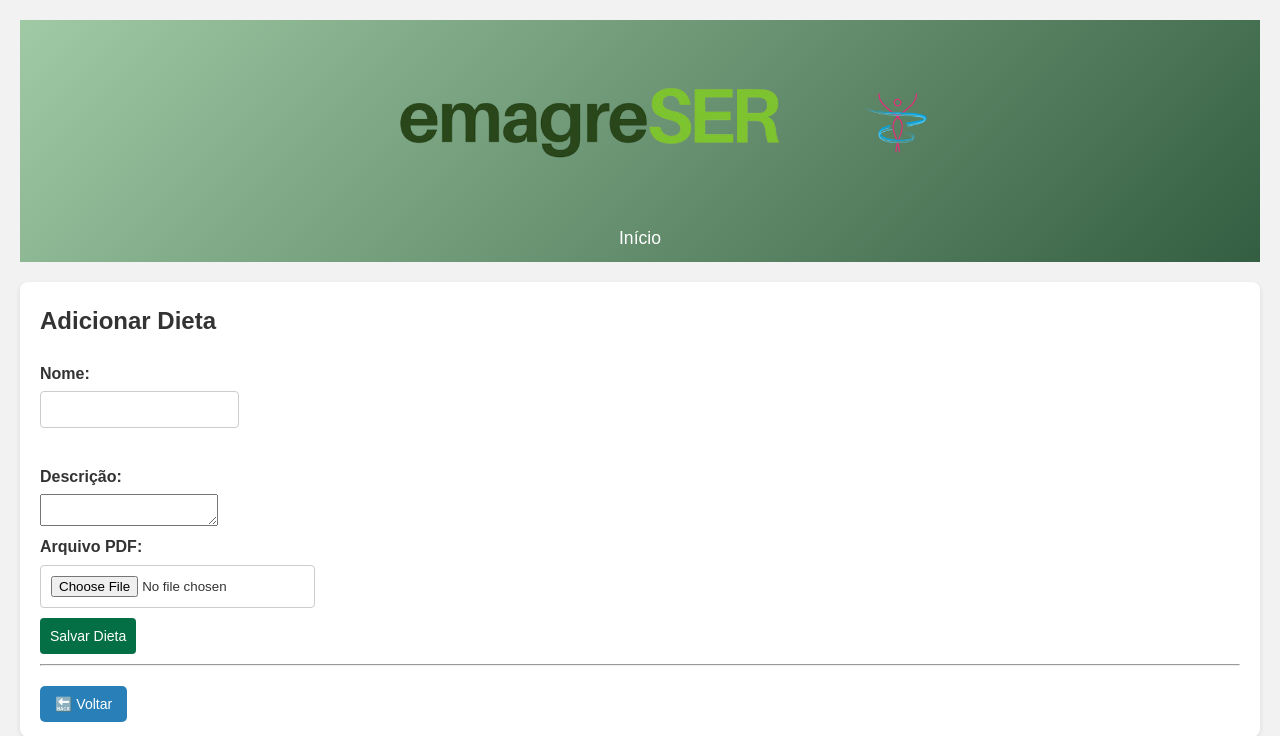
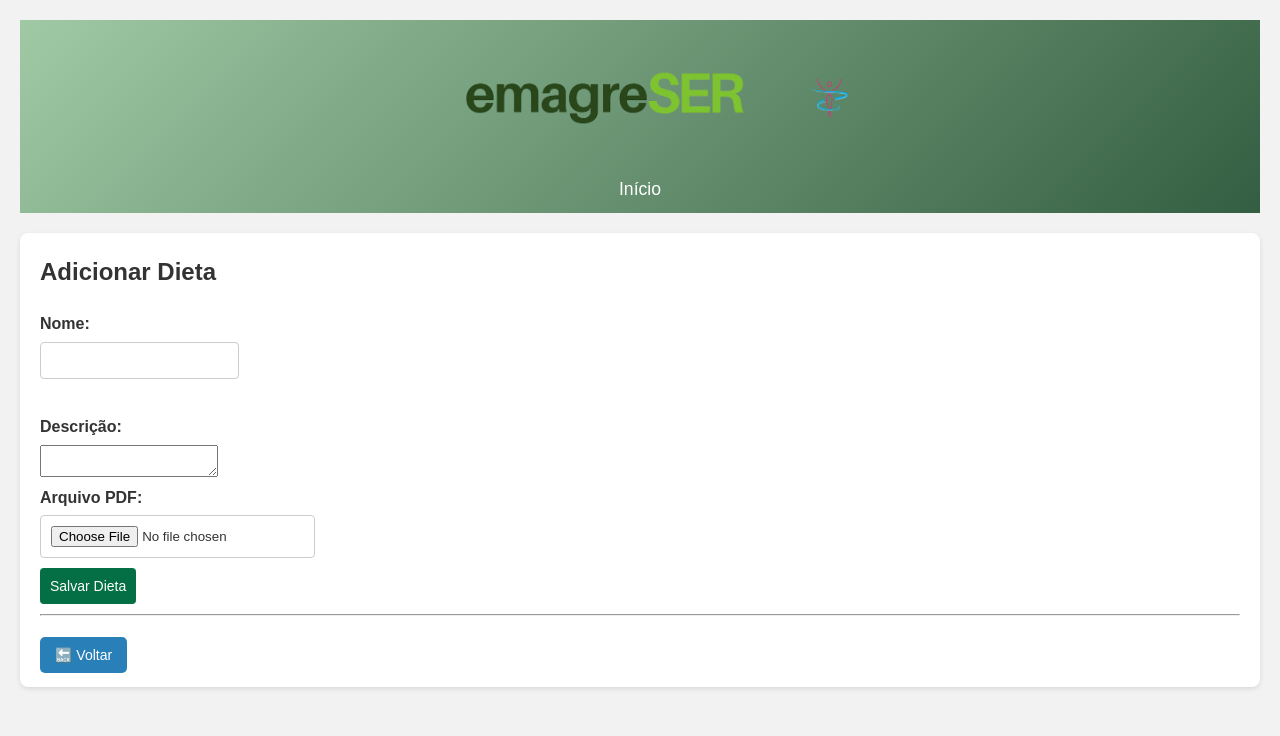
Before and after one commit to VandersonTorres/emagreSER-manager, a Flask app: template app/templates/admin/diets/add_diet.html in a window 1280 px wide. Shown: the top 736 px of the page. Run offline with Flask 3, Linux system fonts and the light colour scheme; the template is opened without the code that fills it, so the values that code supplies are empty, except form fields; form fields are guessed from the names that the template uses; parts of the project's set-up code (start-up, migrations or seed data) failed here and were passed over.

Commit message:
adding responsive imgs

```diff
--- a/app/templates/base.html
+++ b/app/templates/base.html
@@ -6,13 +6,19 @@
     <meta name="viewport" content="width=device-width, initial-scale=1.0">
     <title>EmagreSER</title>
     <link rel="stylesheet" type="text/css" href="{{ url_for('static', filename='css/style.css') }}">
+    <style>
+        img {
+            max-width: 100%;
+            height: auto;
+        }
+    </style>
 </head>
 
 <body>
     <header>
         <div class="logo-title">
-            <img width="500" src="{{ url_for('static', filename='img/logo2.png') }}" alt="Logo EmagreSER" class="logo">
-            <img width="75" src="{{ url_for('static', filename='img/logo1.png') }}" alt="Logo EmagreSER" class="logo">
+            <img style="width: 30%;" src="{{ url_for('static', filename='img/logo2.png') }}" alt="Logo EmagreSER" class="logo">
+            <img style="width: 4%;" src="{{ url_for('static', filename='img/logo1.png') }}" alt="Logo EmagreSER" class="logo">
         </div>
         <nav>
             <a href="/">Início</a>
```
